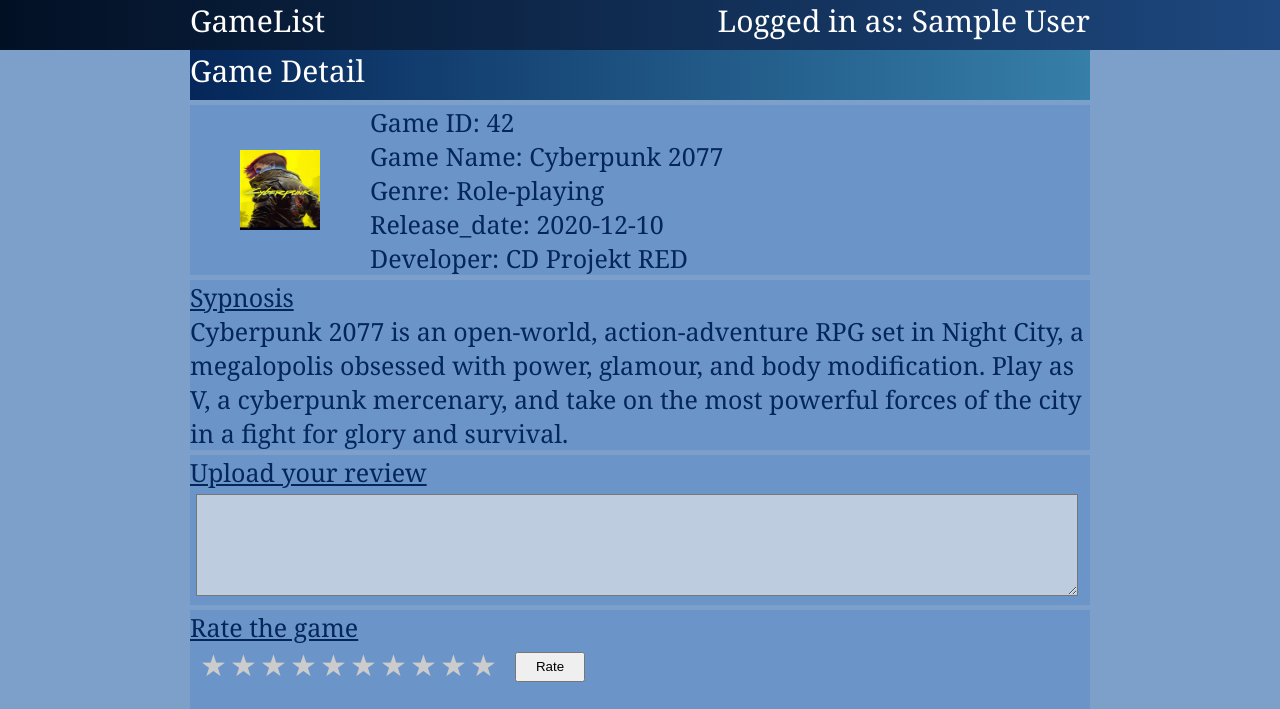
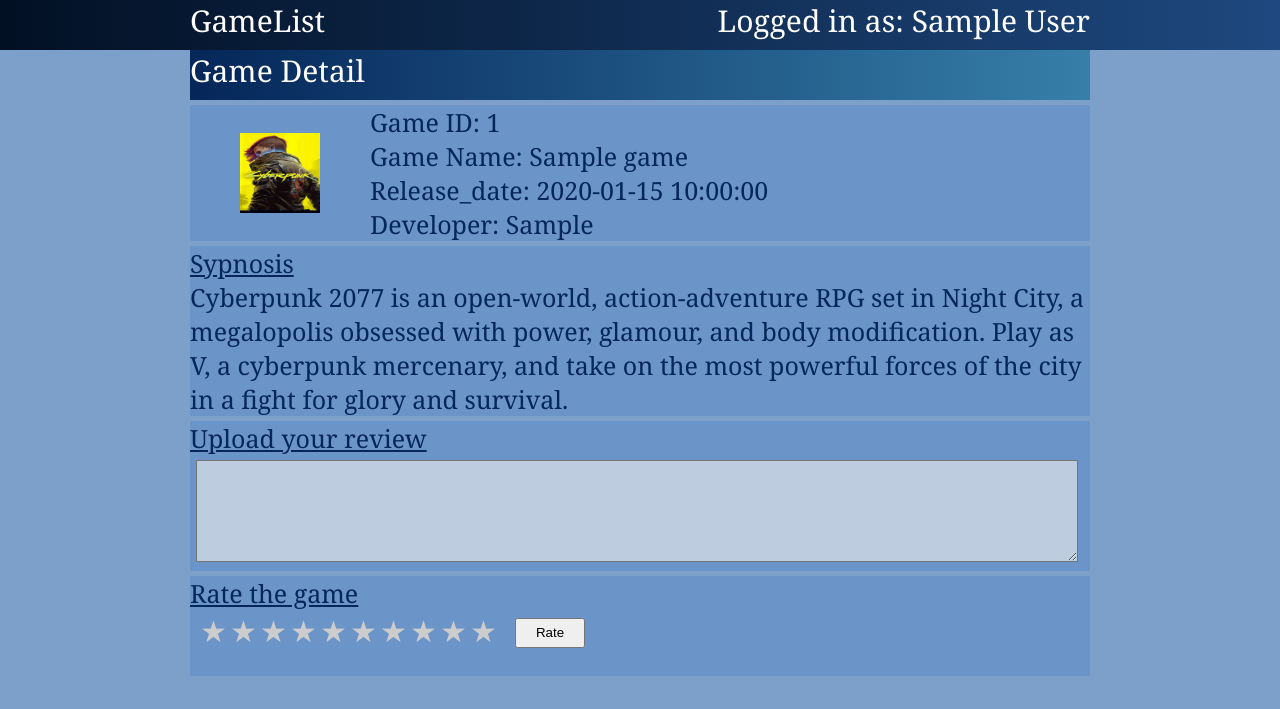
Before and after one commit to salim-miah/Game-Catalog, a PHP site: page /game_detail.php in a window 1280 px wide. Shown: the top 709 px of the page. Run offline with PHP 8.4, Linux system fonts and the light colour scheme; the visitor is signed in with stand-in values (Sample User, id 1); tables that the repository leaves empty or names only in its code hold one stand-in row (values such as "Sample post").

Commit message:
The detail part is dynamic now

```diff
--- a/game_detail.php
+++ b/game_detail.php
@@ -188,12 +188,27 @@
     <div id="game_info">
         <img id="game_image" src="game_picture.jpg" alt="Game Picture">
         <div>
-            Game ID: 42 <br>
-            Game Name: Cyberpunk 2077 <br>
-            Genre: Role-playing <br>
-            Release_date: 2020-12-10 <br>
-            Developer: CD Projekt RED <br>
+            <?php
 
+                include("classes/games.php");
+                $details = new Games();
+                $game_id=$_SESSION['game_id'];
+                $result=$details->view_game_details($game_id);
+                $game_details=$result[0];
+                echo "Game ID: ";
+                echo $game_details['game_id'];
+                echo " <br>";
+                echo "Game Name: ";
+                echo $game_details['name'];
+                echo " <br>";
+                echo "Release_date: ";
+                echo $game_details['release_date'];
+                echo " <br>";
+                echo "Developer: ";
+                echo $game_details['developer'];
+                echo " <br>";
+
+            ?>
         </div>
     </div>
 
```
